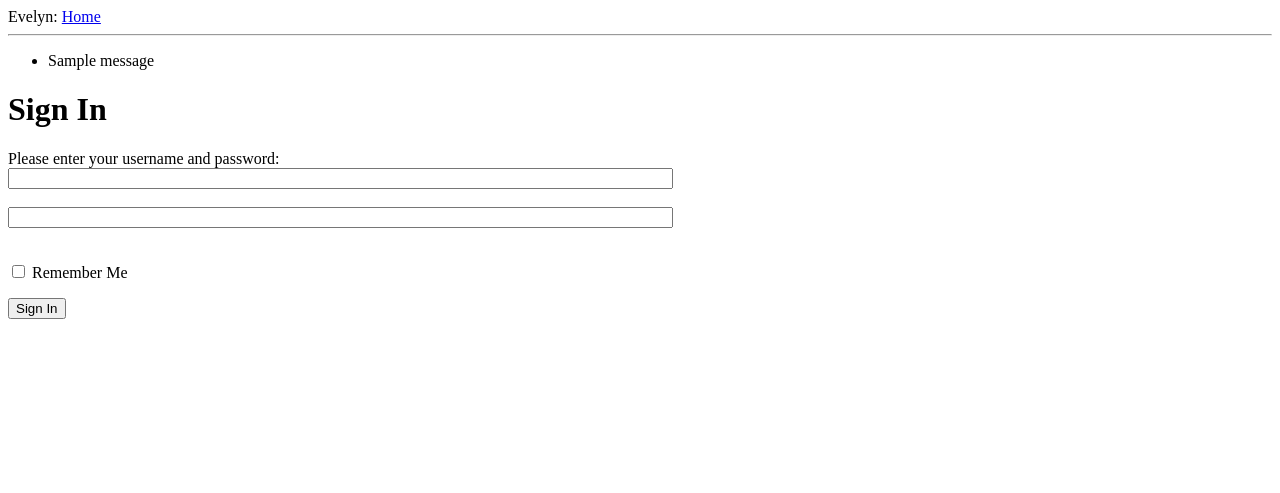
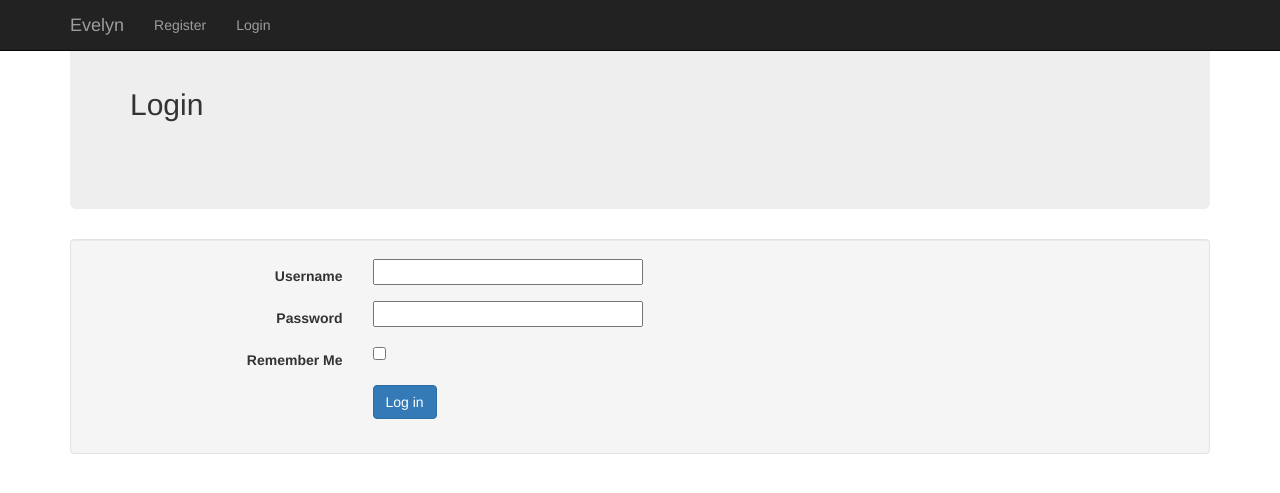
Before and after one commit to alexd2580/evecal, a Flask app: page /login in a window 1280 px wide. Shown: the top 493 px of the page. Run offline with Flask 2, Linux system fonts and the light colour scheme; tables that the repository leaves empty hold one stand-in row (values such as "Sample post"); one stand-in notice (Sample message) is shown; some libraries are stand-ins or nearby versions.

Commit message:
added bootstrap, finished login-procedure

```diff
--- a/app/templates/base.html
+++ b/app/templates/base.html
@@ -1,23 +1,51 @@
-<html>
-  <head>
+{% extends "bootstrap/base.html" %}
+
+{% block html_attribs %} class="full" {% endblock %}
+
+{% block styles %}
+    {{super()}}
+    <link rel="stylesheet" href="{{url_for('.static', filename='app.css')}}">
+{% endblock %}
+
+{% block title %}
     {% if title %}
-    <title>{{ title }} - Evelyn</title>
+        {{ title }} - Evelyn
     {% else %}
-    <title>Evelyn</title>
+        Evelyn
     {% endif %}
-  </head>
-  <body>
-    <div>Evelyn: <a href="/index">Home</a></div>
-    <hr>
-    {% with messages = get_flashed_messages() %}
-      {% if messages %}
-        <ul>
-        {% for message in messages %}
-            <li>{{ message }} </li>
-        {% endfor %}
-        </ul>
-      {% endif %}
-    {% endwith %}
-    {% block content %}{% endblock %}
-  </body>
-</html>
+{% endblock %}
+
+{% block navbar %}
+    <div class="navbar navbar-inverse navbar-fixed-top">
+        <div class="container">
+            <div class="navbar-header">
+                <button type="button" class="navbar-toggle collapsed" data-toggle="collapse" data-target="#navbar" aria-expanded="false" aria-controls="navbar">
+                    <span class="sr-only">Toggle navigation</span>
+                    <span class="icon-bar"></span>
+                    <span class="icon-bar"></span>
+                    <span class="icon-bar"></span>
+                </button>
+                <a class="navbar-brand" href="/">Evelyn</a>
+            </div>
+            <div id="navbar" class="collapse navbar-collapse">
+                <ul class="nav navbar-nav">
+                    {% if current_user.is_anonymous %}
+                        <li>
+                            <a href="/register">Register</a>
+                        </li>
+                        <li>
+                            <a href="/login">Login</a>
+                        </li>
+                    {% else %}
+                        <li class="active">
+                            <a href="/calendar">Calendar</a>
+                        </li>
+                        <li>
+                            <a href="/logout">Logout</a>
+                        </li>
+                    {% endif %}
+                </ul>
+            </div>
+        </div>
+    </div>
+{% endblock %}
--- a/app/templates/login.html
+++ b/app/templates/login.html
@@ -1,22 +1,63 @@
-<!-- extend from base layout -->
 {% extends "base.html" %}
 
 {% block content %}
-<h1>Sign In</h1>
-<form action="" method="post" name="login">
+
+<div class="container">
+
+    <div class="jumbotron">
+        <div class="page-header">
+            <h2 class="glowtext">Login</h2>
+        </div>
+    </div>
+
+    <div class="well">
+         <form action="" method="post" class="form-horizontal">
             {{ form.hidden_tag() }}
-    <p>
-        Please enter your username and password:<br>
-        {{ form.username(size=80) }}<br>
+            <fieldset>
+                <div class="form-group">
+                    <label for="username" class="control-label col-xs-3">
+                        Username
+                    </label>
+                    <div class="col-xs-5">
+                        {{ form.username(size=30) }}
+                    </div>
                     {% for error in form.username.errors %}
                         <span style="color: red;">[{{ error }}]</span>
                     {% endfor %}<br>
-        {{ form.password(size=80) }}<br>
+                </div>
+
+                <div class="form-group">
+                    <label for="password" class="control-label col-xs-3">
+                        Password
+                    </label>
+                    <div class="col-xs-5">
+                        {{ form.password(size=30) }}
+                    </div>
                     {% for error in form.password.errors %}
                         <span style="color: red;">[{{ error }}]</span>
                     {% endfor %}<br>
-    </p>
-    <p>{{ form.remember_me }} Remember Me</p>
-    <p><input type="submit" value="Sign In"></p>
+                </div>
+
+                <div class="form-group">
+                    <label for="remember_me" class="control-label col-xs-3">
+                        Remember Me
+                    </label>
+                    <div class="col-xs-5">
+                        {{ form.remember_me }}
+                    </div>
+                </div>
+
+                <div class="form-group">
+                    <div class="col-xs-offset-3 col-xs-5">
+                        <button type="submit" class="btn btn-primary">
+                            Log in
+                        </button>
+                    </div>
+                </div>
+             </fieldset>
          </form>
+    </div>
+
+</div>
+
 {% endblock %}
--- a/app/views.py
+++ b/app/views.py
@@ -1,48 +1,91 @@
-from flask import render_template, redirect, url_for, abort, flash, request, current_app, make_response
+from functools import wraps
+from flask import \
+    render_template, redirect, url_for, \
+    abort, flash, request, current_app, \
+    make_response
 from flask_login import login_required, current_user, login_user, logout_user
 
-from . import app
+from . import app, db
 from .models import User
 from .forms import *
 
 print('Processing views.py')
 
+valid_paths = ['/', '/index', '/login', '/logout', '/register']
+
+def next_is_valid(next):
+    for i in valid_paths:
+        if next == i:
+            return True
+    return False
+
+def logout_required(f):
+    @wraps(f)
+    def decorated_function(*args, **kwargs):
+        if current_user.is_anonymous:
+            return f(*args, **kwargs)
+        return redirect(url_for('index_route'))
+    return decorated_function
+
 @app.route('/')
 def root():
-    return redirect('login')
+    return redirect(url_for('login_route'))
     #render_template('index.html')
 
 @app.route('/index')
 @login_required
 def index_route():
-    return render_template('index.html')
+    return render_template('index.html', user=current_user)
 
 @app.route('/login', methods=['GET', 'POST'])
+@logout_required
 def login_route():
     form = LoginForm()
     if form.validate_on_submit():
-        user = User.query.filter_by(username=request.form['username']).first()
-        if user is None or not user.verify_password(request.form['password']):
+        username = request.form['username']
+        password = request.form['password']
+
+        user = User.query.filter_by(username=username).first()
+        if user is None or not user.verify_password(password):
             flash('Invalid username/password pair')
             return render_template('login.html', title='Sign In', form=form)
         login_user(user)
-        flash('Logged in successfully as {}'.format(form.username.data))
-        next = flask.request.args.get('next')
+        flash('Logged in successfully as {}'.format(username))
+        next = request.args.get('next')
         if not next_is_valid(next):
-            return flask.abort(400)
-        return redirect(next or url_for('index'))
+            return redirect(url_for('index_route'))
+        return redirect(next or url_for('index_route'))
     return render_template('login.html', title='Sign In', form=form)
 
 @app.route('/logout')
 @login_required
 def logout_route():
     logout_user()
-    return redirect(url_for('login'))
+    return redirect(url_for('login_route'))
 
 @app.route('/register', methods=['GET','POST'])
+@logout_required
 def register_route():
     form = RegisterForm()
     if form.validate_on_submit():
-        flash('Successfully registered')
-        return redirect(url_for('index'))
+        username = request.form['username']
+        pw = request.form['password']
+        pw_retype = request.form['retype_password']
+
+        same_count = User.query.filter_by(username=username).count()
+        if same_count != 0:
+            flash('Username {} already taken'.format(username))
+        elif pw != pw_retype:
+            flash('Passwords do not match')
+        else:
+            new_user = User(username, pw)
+            db.session.add(new_user)
+            db.session.commit()
+            flash('Successfully registered')
+            return redirect(url_for('login_route'))
     return render_template('register.html', title='Register', form=form)
+
+@app.route('/<other>', methods=['GET', 'POST'])
+def not_found(other = None):
+    flash('Invalid path: {}'.format(other))
+    return redirect(url_for('index_route'))
```
Also changed, not shown: app/__init__.py (+3 -36 lines), app/models.py (+4 -3 lines), app/templates/index.html (+9 -4 lines), app/templates/register.html (+56 -10 lines). Lines whose indentation alone changed are shown as unchanged.
